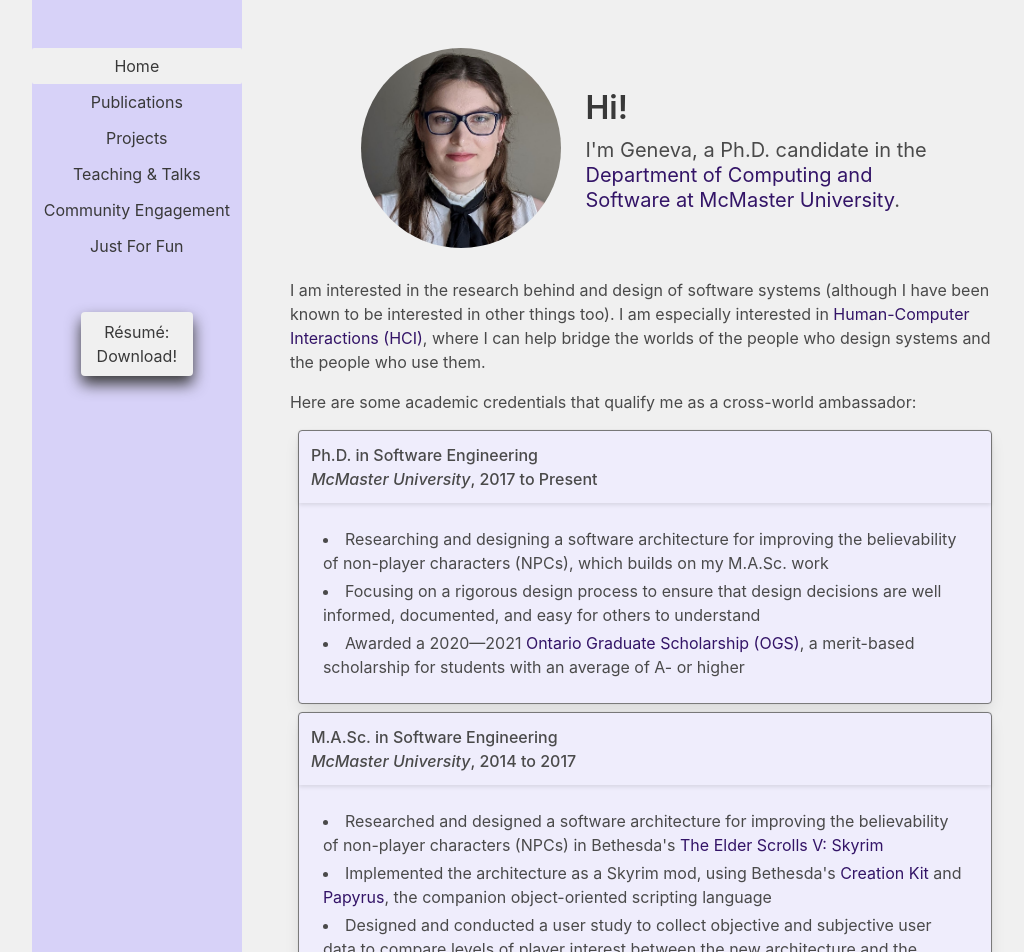
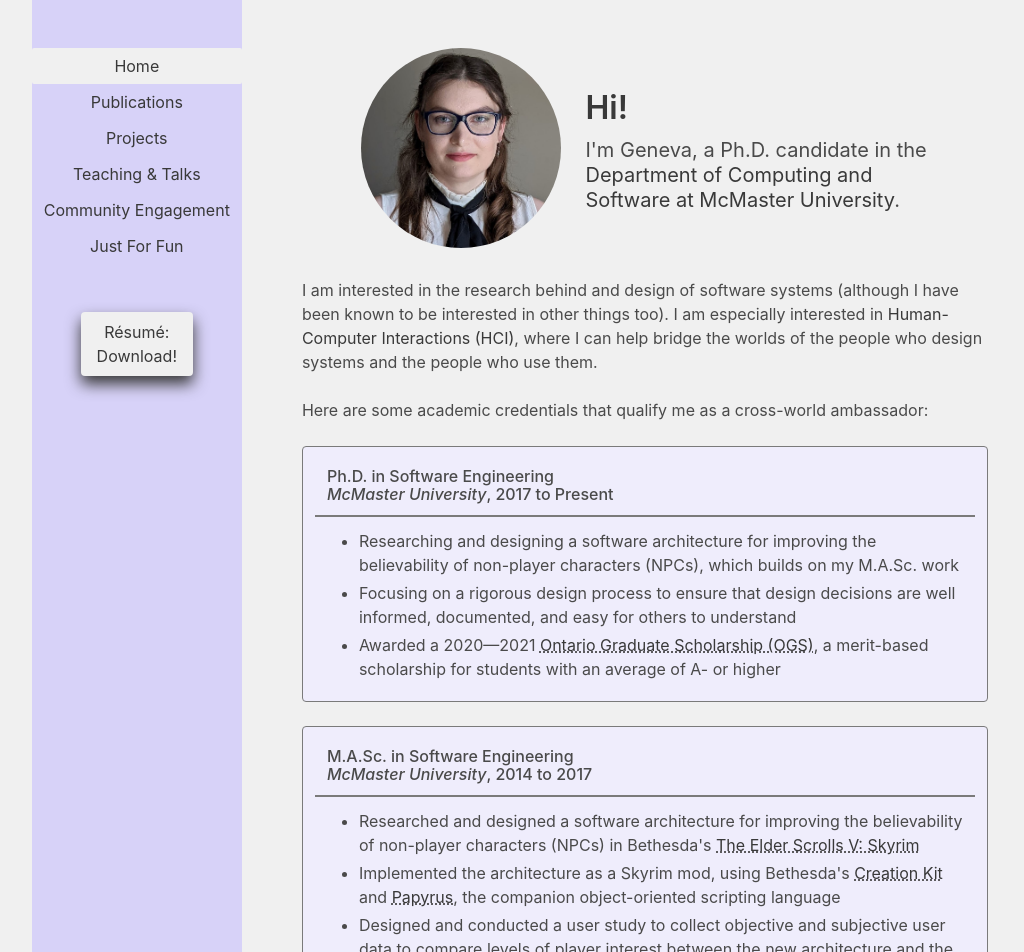
Before and after one commit to GenevaS/website, a Next.js app: page / in a window 1280 px wide. Shown: the top 952 px of the page, without its empty margins (100-1124 px from the left). Built offline with nearby package versions, Linux system fonts and the light colour scheme; some icons are missing.

Commit message:
Trying to get all styling consistent

```diff
--- a/components/infotile.js
+++ b/components/infotile.js
@@ -9,7 +9,32 @@
 import Image from 'next/image'
 
 // Tile Function
-function InfoTile( {pictureOnLeft, pictureSrc, pictureAlt, tileTitle, tileLink, children} ) {
+export default function InfoTile( {pictureOnLeft, pictureSrc, pictureAlt, tileTitle, tileLink, children} ) {
+    if(pictureSrc == null)
+    {
+        return (
+            <div className='columns is-flex-direction-column'>
+                    <div className='column'>
+                        <div className='tile is-child notification
+                                        has-background-primary-light has-dark-grey-border
+                                        px-3'>
+                            <div className='is-flex is-align-items-center'>
+                                <h2 className="title is-flex-grow-1 is-6 mb-0">{tileTitle}</h2>
+                                {tileLink}
+                            </div>
+                            <hr className='has-background-grey my-3'/>
+                            <article className="is-flex is-flex-direction-row
+                                                is-flex-grow-1
+                                                is-align-items-center px-3">
+                                {children}
+                            </article>
+                        </div>
+                    </div>
+                </div>
+        )
+    }
+    else
+    {
         if (pictureOnLeft) {
             return (
 
@@ -103,4 +128,4 @@ function InfoTile( {pictureOnLeft, pictureSrc, pictureAlt, tileTitle, tileLink,
             )
         }
     }
-export default InfoTile
+}
--- a/pages/index.js
+++ b/pages/index.js
@@ -5,7 +5,9 @@
 
 import Head from 'next/head'
 import Image from 'next/image'
+
 import Layout, { siteTitle } from '../components/layout'
+import InfoTile from '../components/infotile'
 
 const profilePicture = <Image
                           priority
@@ -20,80 +22,11 @@ const quickIntro = (
   <div>
     <p className='title'>Hi!</p>
 
-    <p className='subtitle'>I&#39;m Geneva, a Ph.D. candidate in the
-    <a href="https://www.eng.mcmaster.ca/cas"> Department of Computing and
-    Software at McMaster University</a>.</p>
-
-  </div>
-);
-
-const aboutMeContent = (
-  <div className='content px-6'>
-    <p className='content block'>
-      I am interested in the research behind and design of software
-      systems (although I have been known to be interested in other
-      things too). I am especially interested in
-      <a href="https://en.wikipedia.org/wiki/Human%E2%80%93computer_interaction"> Human-Computer Interactions (HCI)</a>
-      , where I can help bridge the worlds of the people who design systems
-      and the people who use them.
+    <p className='subtitle'>I&#39;m Geneva, a Ph.D. candidate in
+      the <a className="is-link" href="https://www.eng.mcmaster.ca/cas">Department of Computing and
+      Software at McMaster University</a>.
     </p>
 
-    <p className='block'>
-      Here are some academic credentials that qualify me as a cross-world ambassador:
-    </p>
-
-    <div className='card has-background-primary-light has-dark-grey-border m-2'>
-      <header className='card-header'>
-        <p className='has-text-weight-medium p-3'>
-          Ph.D. in Software Engineering
-          <br></br>
-          <i>McMaster University</i>, 2017 to Present
-        </p>
-      </header>
-      <div className='card-content'>
-        <li>
-          Researching and designing a software architecture for improving the believability
-          of non-player characters (NPCs), which builds on my M.A.Sc. work
-        </li>
-        <li>
-          Focusing on a rigorous design process to ensure that design decisions are well
-          informed, documented, and easy for others to understand
-        </li>
-        <li>
-          Awarded a
-          2020—2021 <a href='https://gs.mcmaster.ca/current-students/scholarships/ontario-graduate-scholarship-and-the-queen-elizabeth-ii-graduate-scholarship-in-science-and-technology/'>Ontario Graduate Scholarship (OGS)</a>,
-          a merit-based scholarship for students with an average of A- or higher
-        </li>
-      </div>
-    </div>
-
-    <div className='card has-background-primary-light has-dark-grey-border m-2'>
-      <header className='card-header'>
-        <p className='has-text-weight-medium p-3'>
-          M.A.Sc. in Software Engineering
-          <br></br>
-          <i>McMaster University</i>, 2014 to 2017
-        </p>
-      </header>
-      <div className='card-content'>
-        <li>
-          Researched and designed a software architecture for improving the believability
-          of non-player characters (NPCs) in
-          Bethesda&#39;s <a href="https://elderscrolls.bethesda.net/en/skyrim">The Elder
-          Scrolls V: Skyrim</a>
-        </li>
-        <li>
-          Implemented the architecture as a Skyrim mod, using
-          Bethesda&#39;s <a href='https://www.creationkit.com/index.php?title=Main_Page'>Creation Kit</a> and <a href="https://www.creationkit.com/index.php?title=Category:Papyrus">Papyrus</a>,
-          the companion object-oriented scripting language
-        </li>
-        <li>
-          Designed and conducted a user study to collect objective and subjective user data
-          to compare levels of player interest between the new architecture and the original
-          game
-        </li>
-      </div>
-    </div>
   </div>
 );
 
@@ -156,11 +89,84 @@ export default function Home( ) {
           * ---------------------------------------------------------------
         */}
         <section className='columns'>
-          <div className='column'>
-            {aboutMeContent}
+          <div className='column px-6'>
+            <p className='block px-5'>
+              I am interested in the research behind and design of software
+              systems (although I have been known to be interested in other
+              things too). I am especially interested
+              in <a className="is-link" href="https://en.wikipedia.org/wiki/Human%E2%80%93computer_interaction">Human-Computer Interactions (HCI)</a>
+              , where I can help bridge the worlds of the people who design systems
+              and the people who use them.
+            </p>
+
+            <p className='block px-5'>
+              Here are some academic credentials that qualify me as a cross-world ambassador:
+            </p>
+
+            <div className="tile is-ancestor px-5">
+              <div className="tile is-vertical">
+                <div className="tile">
+                  <div className="tile is-parent is-vertical">
+                    <InfoTile tileTitle={<p className='has-text-weight-medium px-3'>
+                                            Ph.D. in Software Engineering
+                                            <br></br>
+                                            <i>McMaster University</i>, 2017 to Present
+                                          </p>}
+                              pictureSrc={null}
+                              pictureAlt="">
+                      <p className='content'>
+                        <ul className='mt-0'>
+                          <li>
+                            Researching and designing a software architecture for improving the believability
+                            of non-player characters (NPCs), which builds on my M.A.Sc. work
+                          </li>
+                          <li>
+                            Focusing on a rigorous design process to ensure that design decisions are well
+                            informed, documented, and easy for others to understand
+                          </li>
+                          <li>
+                            Awarded a
+                            2020—2021 <a className='is-link' href='https://gs.mcmaster.ca/current-students/scholarships/ontario-graduate-scholarship-and-the-queen-elizabeth-ii-graduate-scholarship-in-science-and-technology/'>Ontario Graduate Scholarship (OGS)</a>,
+                            a merit-based scholarship for students with an average of A- or higher
+                          </li>
+                        </ul>
+                      </p>
+                    </InfoTile>
+
+                    <InfoTile tileTitle={<p className='has-text-weight-medium px-3'>
+                                            M.A.Sc. in Software Engineering
+                                            <br></br>
+                                            <i>McMaster University</i>, 2014 to 2017
+                                          </p>}
+                              pictureSrc={null}
+                              pictureAlt="">
+                      <p className='content'>
+                        <ul className='mt-0'>
+                          <li>
+                            Researched and designed a software architecture for improving the believability
+                            of non-player characters (NPCs) in
+                            Bethesda&#39;s <a className="is-link" href="https://elderscrolls.bethesda.net/en/skyrim">The Elder
+                            Scrolls V: Skyrim</a>
+                          </li>
+                          <li>
+                            Implemented the architecture as a Skyrim mod, using
+                            Bethesda&#39;s <a className="is-link" href='https://www.creationkit.com/index.php?title=Main_Page'>Creation Kit</a> and <a className="is-link" href="https://www.creationkit.com/index.php?title=Category:Papyrus">Papyrus</a>,
+                            the companion object-oriented scripting language
+                          </li>
+                          <li>
+                            Designed and conducted a user study to collect objective and subjective user data
+                            to compare levels of player interest between the new architecture and the original
+                            game
+                          </li>
+                        </ul>
+                      </p>
+                    </InfoTile>
+                  </div>
+                </div>
+              </div>
+            </div>
           </div>
         </section>
-
       </section>
     </Layout>
   )
--- a/pages/publications.js
+++ b/pages/publications.js
@@ -39,7 +39,7 @@ export default function Publications( ) {
                 </header>
 
                 <div className="card-content">
-                  <div className="content">
+                  <div>
                     <p>
                       <span className='is-highlighted'>Geneva M. Smith</span> and Jacques Carette. 2022.
                       What Lies Beneath—A Survey of Affective Theory Use in Computational Models of Emotion.
@@ -58,7 +58,7 @@ export default function Publications( ) {
                       <i> GLaDOS: Integrating Emotion-Based Behaviours into Non-Player Characters in Computer
                       Role-Playing Games.</i> Masters Thesis. Department of Computing and Software,
                       McMaster University, Hamilton, ON, Canada. Advisor <a href="https://www.eng.mcmaster.ca/cas/people/faculty/jacques-carette" aria-label="Go to Jacque Carette's website">Jacques Carette</a>
-                      . <a href='http://hdl.handle.net/11375/21369' aria-label="Go to official page for GLaDOS: Integrating Emotion-Based Behaviours into Non-Player Characters in Computer
+                      . <a className='is-link' href='http://hdl.handle.net/11375/21369' aria-label="Go to official page for GLaDOS: Integrating Emotion-Based Behaviours into Non-Player Characters in Computer
                       Role-Playing Games">http://hdl.handle.net/11375/21369</a>
                     </p>
 
--- a/styles/global.scss
+++ b/styles/global.scss
@@ -6,7 +6,7 @@ $grey-lighter : #F0F0F0;
 $grey-darker : #393939;
 
 $primary : $purple;
-$link : $purple-dark;
+$link : $grey-darker;
 
 $menu-item-color : $grey-darker;
 $menu-item-hover-color : $grey-lighter;
@@ -38,6 +38,17 @@ $button-background-color : $grey-lighter;
     color : $grey-lighter !important;
     background-color : $grey-darker !important;
     transform : translateY(-0.5rem);
+}
+
+.is-link {
+    color : $link !important;
+    text-decoration-color : $link !important;
+    text-decoration-style : dotted !important;
+}
+
+.is-link:hover {
+    color : $link !important;
+    text-decoration-style : solid !important;
 }
 
 .is-width-70-percent {
@@ -77,13 +88,3 @@ body {
     padding-left : 0.2em;
     padding-right : 0.2em;
 }
-
-.is-link {
-    color : $link !important;
-    text-decoration-style : dotted !important;
-}
-
-.is-link:hover {
-    color : $link !important;
-    text-decoration-style : wavy !important;
-}
```
Lines whose indentation alone changed are shown as unchanged.
